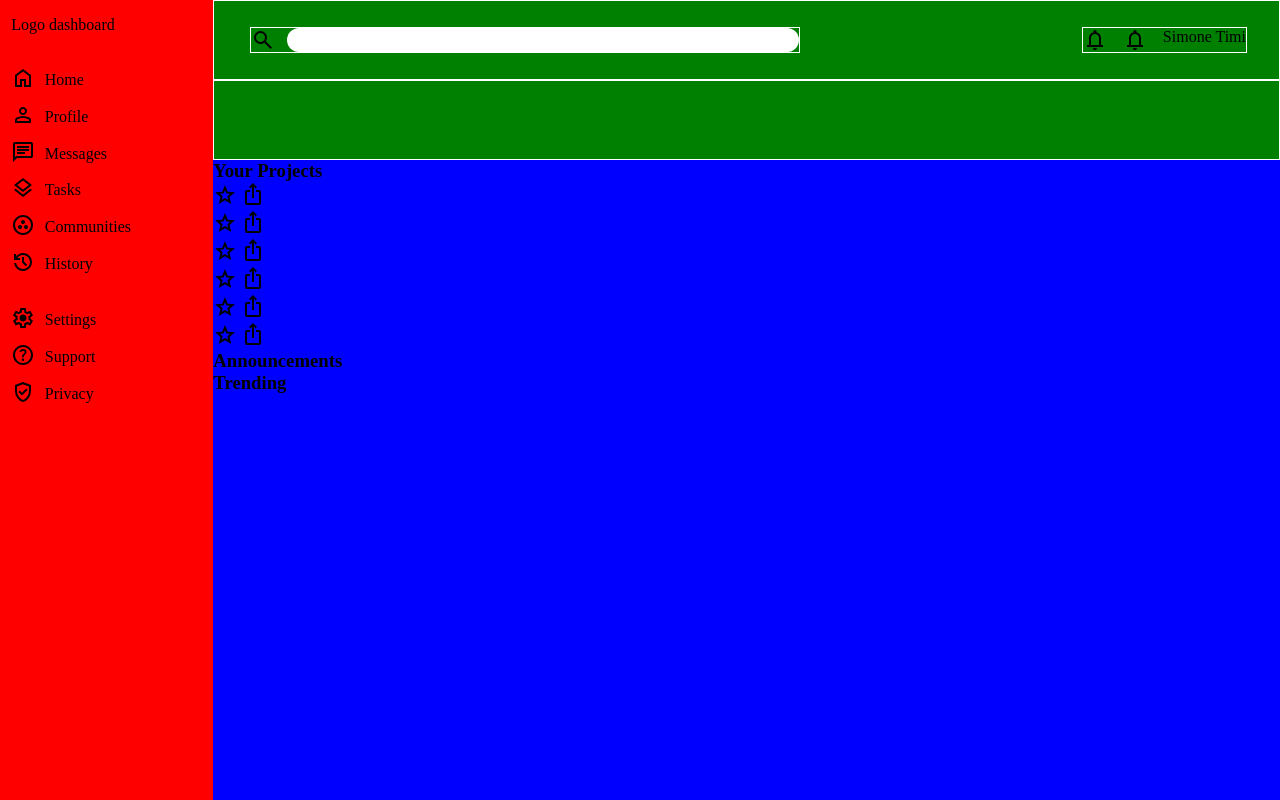
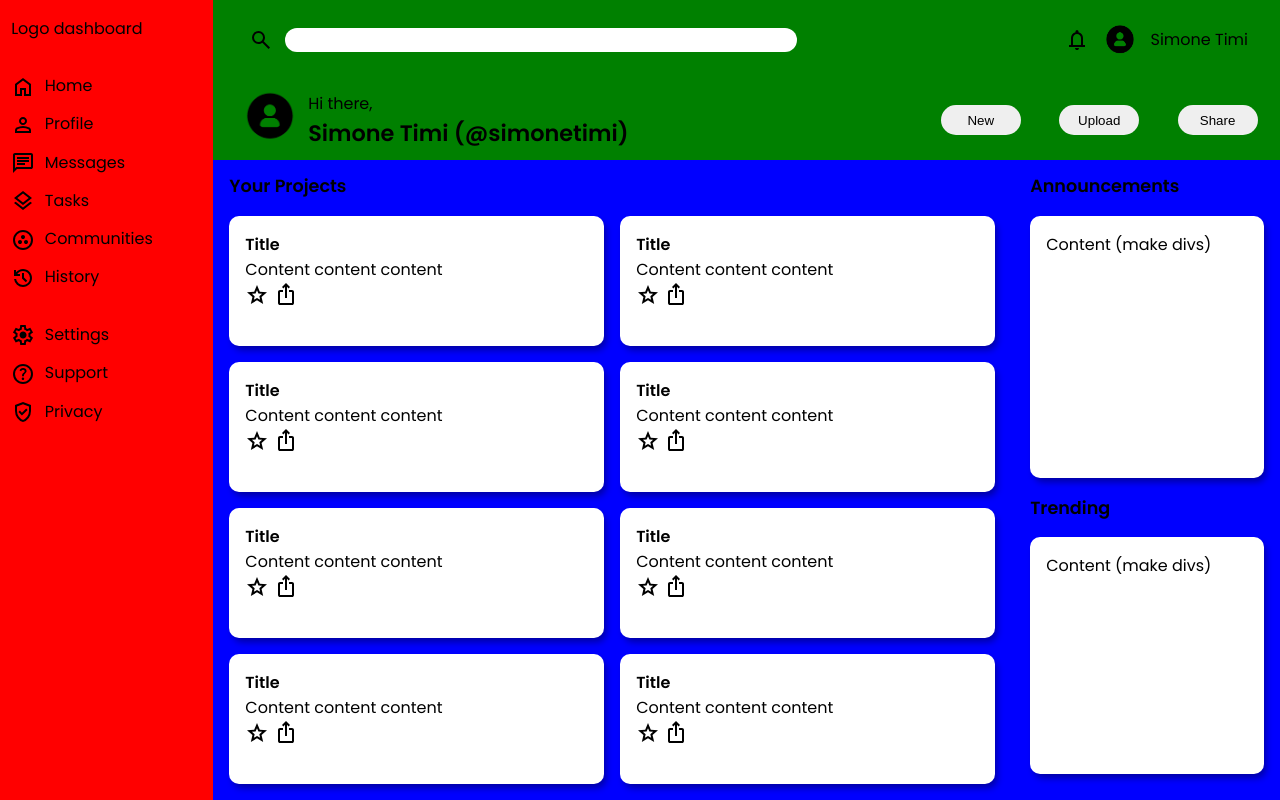
Before and after one commit to simonetimi/admin-dashboard, a plain HTML site: page index.html in a window 1280 px wide. Drawn offline with Linux system fonts and the light colour scheme.

Commit message:
Add main page layout

```diff
--- a/index.html
+++ b/index.html
@@ -17,13 +17,21 @@
             </div>
             <div class="account">
                 <img id="notification" src="images/notification.svg">
-                <img id="user" src="images/notification.svg">
+                <img id="user" src="images/user.png">
                 <p class="user">Simone Timi</p>
             </div>
         </div>
         <div class="bottom-header">
-            <div class="welcome"></div>
-            <div class="buttons"></div>
+            <div class="welcome">
+                <img src="images/user.png">
+                <p>Hi there,</p>
+                <h2>Simone Timi (@simonetimi)</h2>
+            </div>
+            <div class="buttons">
+                <button>New</button>
+                <button>Upload</button>
+                <button>Share</button>
+            </div>
         </div>
     </header>
 
@@ -49,15 +57,12 @@
     </aside>
 
     <main>
+        <h3 class="projects">Your Projects</h3>
         <div class="projects">
-            <h3>
-                Your Projects
-            </h3>
-            <div class="cards">
             <div class="card">
                 <div class="content">
-                        <h4></h4>
-                        <p></p>
+                    <h4>Title</h4>
+                    <p>Content content content</p>
                     <div class="controls">
                         <img src="images/fav.svg">
                         <img src="images/share.svg">
@@ -66,8 +71,8 @@
             </div>
             <div class="card">
                 <div class="content">
-                        <h4></h4>
-                        <p></p>
+                    <h4>Title</h4>
+                    <p>Content content content</p>
                     <div class="controls">
                         <img src="images/fav.svg">
                         <img src="images/share.svg">
@@ -76,8 +81,8 @@
             </div>
             <div class="card">
                 <div class="content">
-                        <h4></h4>
-                        <p></p>
+                    <h4>Title</h4>
+                    <p>Content content content</p>
                     <div class="controls">
                         <img src="images/fav.svg">
                         <img src="images/share.svg">
@@ -86,8 +91,8 @@
             </div>
             <div class="card">
                 <div class="content">
-                        <h4></h4>
-                        <p></p>
+                    <h4>Title</h4>
+                    <p>Content content content</p>
                     <div class="controls">
                         <img src="images/fav.svg">
                         <img src="images/share.svg">
@@ -96,8 +101,8 @@
             </div>
             <div class="card">
                 <div class="content">
-                        <h4></h4>
-                        <p></p>
+                    <h4>Title</h4>
+                    <p>Content content content</p>
                     <div class="controls">
                         <img src="images/fav.svg">
                         <img src="images/share.svg">
@@ -106,8 +111,28 @@
             </div>
             <div class="card">
                 <div class="content">
-                        <h4></h4>
-                        <p></p>
+                    <h4>Title</h4>
+                    <p>Content content content</p>
+                    <div class="controls">
+                        <img src="images/fav.svg">
+                        <img src="images/share.svg">
+                    </div>
+                </div>
+            </div>
+            <div class="card">
+                <div class="content">
+                    <h4>Title</h4>
+                    <p>Content content content</p>
+                    <div class="controls">
+                        <img src="images/fav.svg">
+                        <img src="images/share.svg">
+                    </div>
+                </div>
+            </div>
+            <div class="card">
+                <div class="content">
+                    <h4>Title</h4>
+                    <p>Content content content</p>
                     <div class="controls">
                         <img src="images/fav.svg">
                         <img src="images/share.svg">
@@ -115,20 +140,10 @@
                 </div>
             </div>
         </div>
-        </div>
-
-        <div class="announcements">
-            <h3>
-                Announcements
-            </h3>
-            <div class="announcement-card"></div>
-        </div>
-        <div class="trending">
-            <h3>
-                Trending
-            </h3>
-            <div class="trending-card"></div>
-        </div>
+        <h3 class="announcements">Announcements</h3>
+        <div class="announcements">Content (make divs)</div>
+        <h3 class="trending">Trending</h3>
+        <div class="trending">Content (make divs)</div>
     </main>
 
 </body>
--- a/style.css
+++ b/style.css
@@ -1,3 +1,5 @@
+@import url('https://fonts.googleapis.com/css2?family=Poppins:ital,wght@0,300;0,400;0,600;1,300;1,400;1,600&display=swap');
+
 * {
     margin: 0;
     padding: 0;
@@ -7,7 +9,17 @@
 body {
     display: grid;
     grid-template: 1fr 2fr 2fr / 1fr 5fr;
+    font-family: 'Poppins', sans-serif;
+    font-size: 16px;
     height: 100vh;
+}
+
+h2 {
+    font-size: 1.4rem;
+}
+
+h3 {
+    font-size: 1.1rem;
 }
 
 main {
@@ -47,7 +59,6 @@ ul {
 }
 
 .top-header {
-    border: 1px solid white; /* debug */
     grid-area: 1 / 1 / 2 / 2;
     justify-self: stretch;
     display: flex;
@@ -56,14 +67,9 @@ ul {
 
 .bottom-header {
     grid-area: 2 / 1 / 3 / 2;
-    border: 1px solid white; /* debug */
     justify-self: stretch;
     display: flex;
     align-items: center;
-}
-
-.search > img {
-
 }
 
 input {
@@ -75,7 +81,6 @@ input {
 
 .search {
     display: flex;
-    border: 1px solid white; /* debug */
     margin-left: 1rem;
     justify-content: stretch;
     gap: 0.8rem;
@@ -83,9 +88,110 @@ input {
 }
 
 .account {
-    border: 1px solid white; /* debug */
     display: flex;
     gap: 1rem;
     margin-left: auto;
     margin-right: 2rem;
+    justify-content: center;
+    align-items: center;
 }
+
+#user {
+    width: 30px;
+}
+
+.welcome {
+    display: grid;
+    grid-template-areas: 1fr / 1fr 8fr;
+    padding-left: 2rem;
+}
+
+.welcome > img {
+    grid-area: 1 / 1 / 3 / 2;
+    width: 50px;
+    margin-right: 0.8rem;
+}
+
+.welcome > p {
+    grid-area: 1 / 2 / 2 / 3;
+}
+
+.welcome > h2 {
+    grid-area: 2 / 2 / 3 / 3;
+}
+
+.buttons {
+    display: flex;
+    gap: 2.4rem;
+    margin-left: auto;
+    margin-right: 1.4rem;
+}
+
+.buttons > button {
+    width: 80px;
+    height: 30px;
+    border-radius: 20px;
+    border: 0px;
+}
+
+main {
+    display: grid;
+    grid-template: 1fr 5fr 1fr 5fr / 3fr 1fr;
+    gap: 0.2rem;
+}
+
+h3.projects {
+    grid-area: 1 / 1 / 2 / 2;
+    align-self: center;
+    padding: 0 1rem;
+}
+
+div.projects {
+    grid-area: 2 / 1 / 5 / 2;
+    padding: 0 1rem;
+    display: grid;
+    grid-template-columns: repeat(auto-fit, minmax(250px, 1fr));
+    gap: 1rem;
+    margin-bottom: 1rem;
+}
+
+h3.announcements {
+    grid-area: 1 / 2 / 2 / 3;
+    align-self: center;
+    padding: 0 1rem;
+}
+
+div.announcements {
+    grid-area: 2 / 2 / 3 / 3;
+    border-radius: 10px;
+    background: white;
+    padding: 1rem;
+    margin: 0 1rem;
+    -webkit-box-shadow: 3px 5px 7px -1px rgba(0,0,0,0.37);
+    box-shadow: 3px 5px 7px -1px rgba(0,0,0,0.37);
+}
+
+h3.trending {
+    grid-area: 3 / 2 / 4 / 3;
+    align-self: center;
+    padding: 0 1rem;
+}
+
+div.trending {
+    grid-area: 4 / 2 / 5 / 3;
+    border-radius: 10px;
+    background: white;
+    padding: 1rem;
+    margin: 0 1rem;
+    height: 90%;
+    -webkit-box-shadow: 3px 5px 7px -1px rgba(0,0,0,0.37);
+    box-shadow: 3px 5px 7px -1px rgba(0,0,0,0.37);
+}
+
+.card {
+    border-radius: 10px;
+    background: white;
+    padding: 1rem;
+    -webkit-box-shadow: 3px 5px 7px -1px rgba(0,0,0,0.37);
+    box-shadow: 3px 5px 7px -1px rgba(0,0,0,0.37);
+}
```
Also changed, not shown: images/user.png (added). Lines whose indentation alone changed are shown as unchanged.
